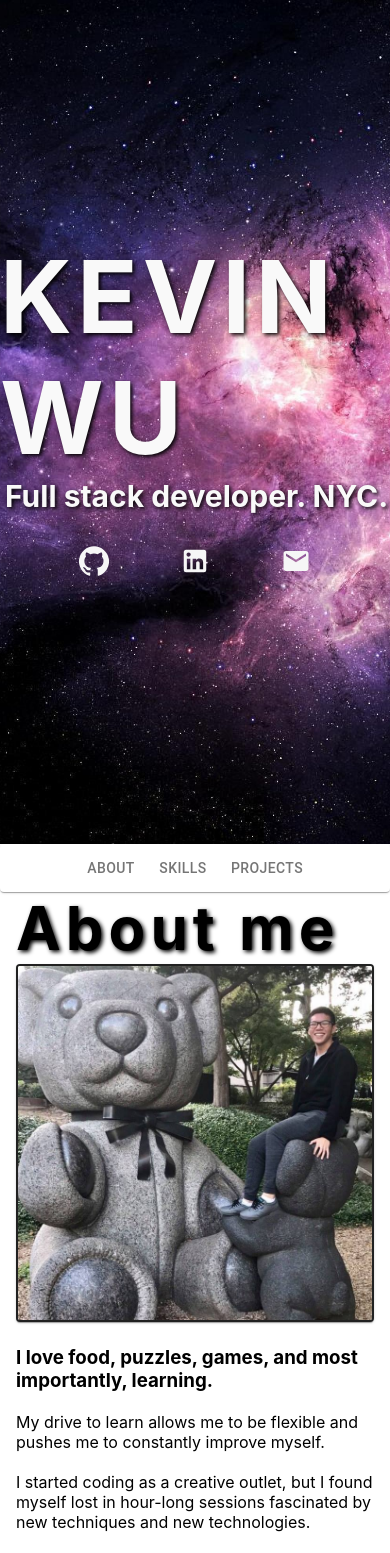
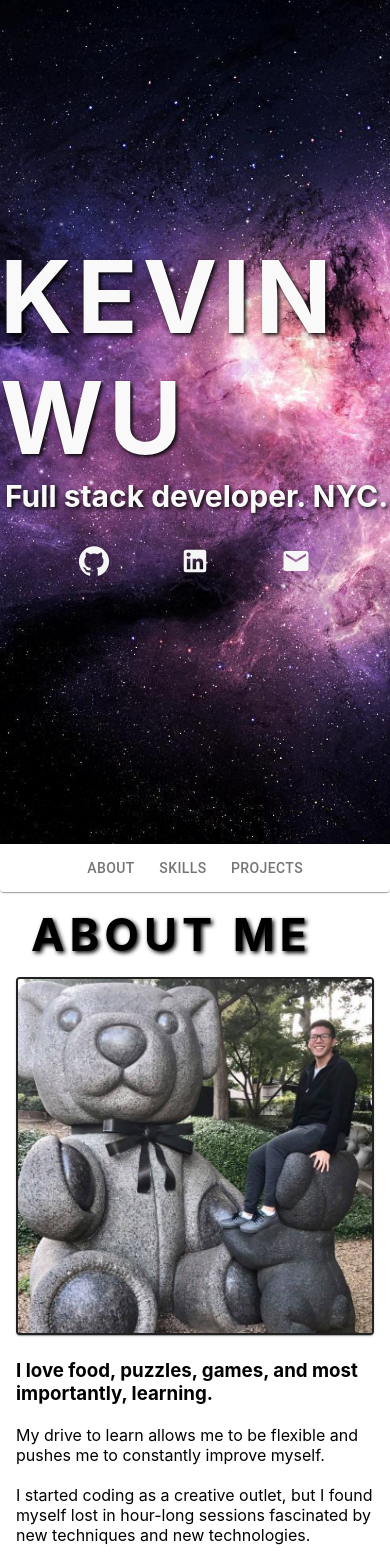
Before and after one commit to kevkevwuhoo/kwu-react-portfolio, a React (Create React App) app: page /about in a window 390 px wide. Shown: the top 1553 px of the page. Built offline with nearby package versions, Linux system fonts and the light colour scheme.

Commit message:
Made subheader responsive

```diff
--- a/src/components/SubHeader/style.css
+++ b/src/components/SubHeader/style.css
@@ -4,15 +4,9 @@
   box-sizing: border-box;
 }
 
-.background {
-  background: url('../../assets/images/background.jpg') no-repeat center;
-  background-size: cover;
-  background-attachment: fixed;
-  height: 20vh;
+.subheader {
+  padding: 30px;
   display: flex;
-  justify-content: center;
-  align-items: center;
-  color: #f9f9f9;
   text-transform: uppercase;
 }
 
@@ -24,3 +18,13 @@
   font-size: 60px;
   letter-spacing: 5px;
 }
+
+@media screen and (max-width: 600px) {
+  .subheader {
+    padding: 15px;
+  }
+
+  .text h1 {
+    font-size: 45px;
+  }
+}
```
